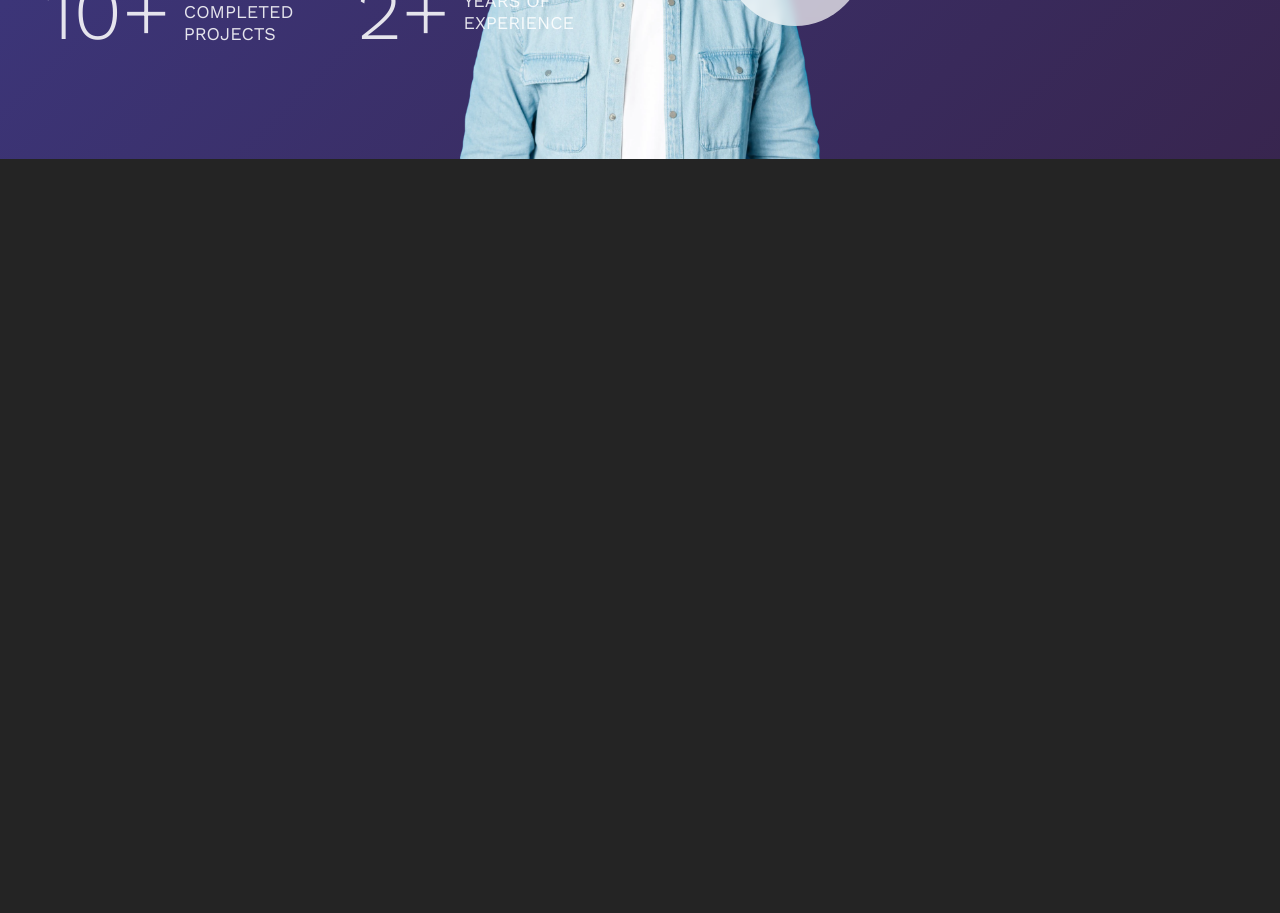
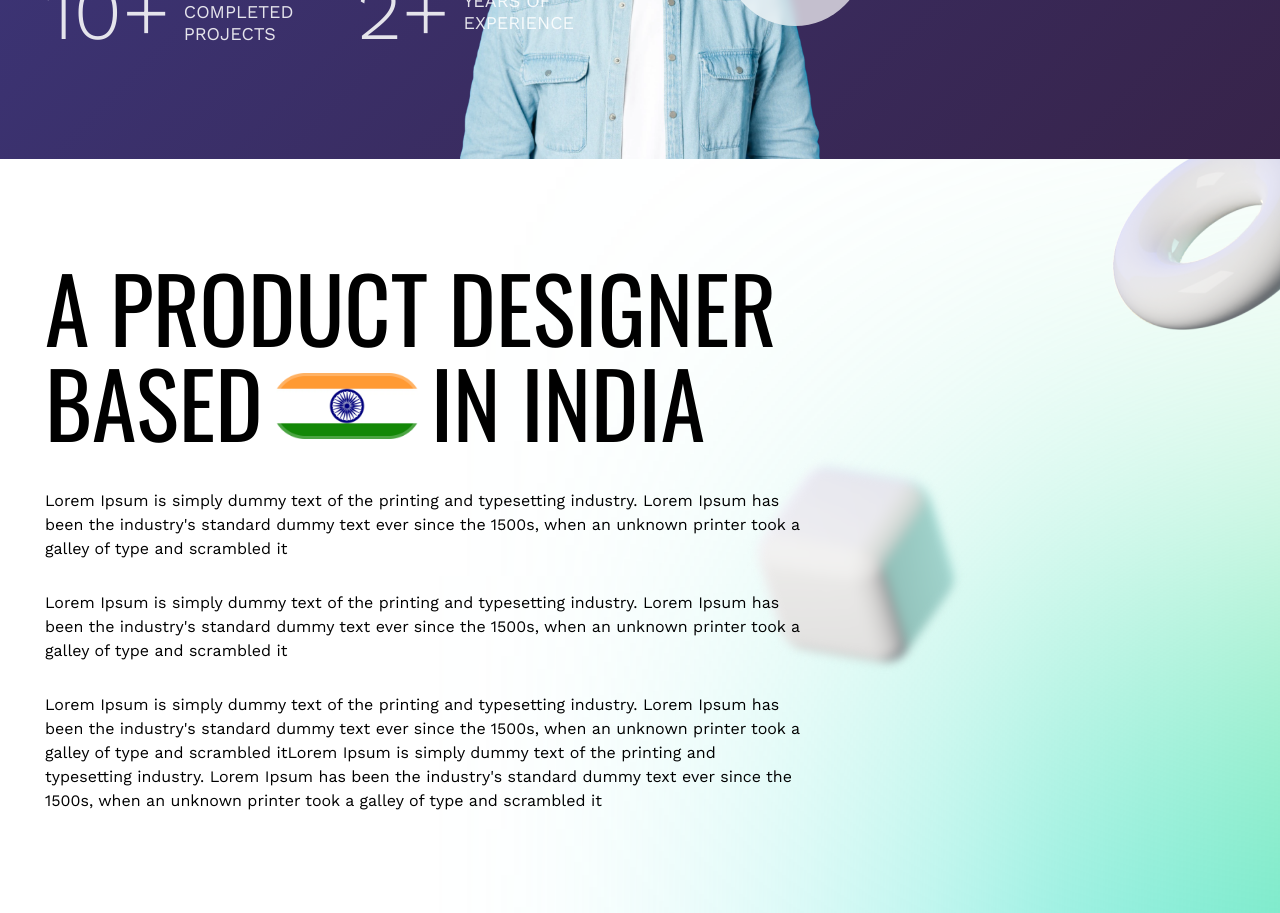
Before and after one commit to ShariqAnsari88/portfolio-2023, a React (Vite) app: page / in a window 1280 px wide. Shown: the part 640-1553 px from the top of the page. Before the commit the page ends 800 px from the top, so only its background shows below. Built offline with nearby package versions, Linux system fonts and the light colour scheme.

Commit message:
about me section completed

```diff
--- a/src/App.jsx
+++ b/src/App.jsx
@@ -1,11 +1,11 @@
-import { useState } from "react";
-
 import HeroBanner from "./components/HeroBanner";
+import AboutMe from "./components/AboutMe";
 
 function App() {
     return (
         <div className="App">
             <HeroBanner />
+            <AboutMe />
         </div>
     );
 }
--- /dev/null
+++ b/src/components/AboutMe.jsx
@@ -0,0 +1,68 @@
+import React from "react";
+
+import Wrapper from "./Wrapper";
+import flag from "../assets/indian-flag.png";
+import pe1 from "../assets/sec-2-p-e-1.png";
+import pe2 from "../assets/sec-2-p-e-2.png";
+
+const AboutMe = () => {
+    return (
+        <div className="w-full py-[50px] md:py-[100px] bg-white text-black relative overflow-hidden">
+            {/* BACKGROUND ELEMENTS START */}
+            <span className="sec-2-bg-gradient" />
+            <img className="sec-2-p-e-1" src={pe1} />
+            <img className="sec-2-p-e-2" src={pe2} />
+            {/* BACKGROUND ELEMENTS END */}
+
+            <Wrapper>
+                {/* HEADING START */}
+                <div className="text-[40px] md:text-[90px] 2xl:text-[120px] leading-[52px] md:leading-[95px] 2xl:leading-[123px] font-oswald uppercase mb-[25px] md:mb-[40px] 2xl:mb-[60px] flex flex-col relative">
+                    <span>A Product Designer</span>
+                    <span className="flex items-center gap-2">
+                        <span>Based</span>
+                        <img
+                            src={flag}
+                            alt=""
+                            className="w-[70px] md:w-[150px] 2xl:w-[190px] block mt-1 md:mt-2"
+                        />
+                        <span>In India</span>
+                    </span>
+                </div>
+                {/* HEADING END */}
+
+                {/* PARAGRAPH START */}
+                <div className="max-w-[759px] 2xl:max-w-[959px] text-[16px] 2xl:text-[20px] leading-[24px] 2xl:leading-[32px] mb-[20px] md:mb-[30px] 2xl:mb-[50px] relative">
+                    Lorem Ipsum is simply dummy text of the printing and
+                    typesetting industry. Lorem Ipsum has been the industry's
+                    standard dummy text ever since the 1500s, when an unknown
+                    printer took a galley of type and scrambled it
+                </div>
+                {/* PARAGRAPH END */}
+
+                {/* PARAGRAPH START */}
+                <div className="max-w-[759px] 2xl:max-w-[959px] text-[16px] 2xl:text-[20px] leading-[24px] 2xl:leading-[32px] mb-[20px] md:mb-[30px] 2xl:mb-[50px] relative">
+                    Lorem Ipsum is simply dummy text of the printing and
+                    typesetting industry. Lorem Ipsum has been the industry's
+                    standard dummy text ever since the 1500s, when an unknown
+                    printer took a galley of type and scrambled it
+                </div>
+                {/* PARAGRAPH END */}
+
+                {/* PARAGRAPH START */}
+                <div className="max-w-[759px] 2xl:max-w-[959px] text-[16px] 2xl:text-[20px] leading-[24px] 2xl:leading-[32px] relative">
+                    Lorem Ipsum is simply dummy text of the printing and
+                    typesetting industry. Lorem Ipsum has been the industry's
+                    standard dummy text ever since the 1500s, when an unknown
+                    printer took a galley of type and scrambled itLorem Ipsum is
+                    simply dummy text of the printing and typesetting industry.
+                    Lorem Ipsum has been the industry's standard dummy text ever
+                    since the 1500s, when an unknown printer took a galley of
+                    type and scrambled it
+                </div>
+                {/* PARAGRAPH END */}
+            </Wrapper>
+        </div>
+    );
+};
+
+export default AboutMe;
--- a/src/index.css
+++ b/src/index.css
@@ -68,3 +68,79 @@
         background-position: 0% 5%;
     }
 }
+
+.sec-2-bg-gradient {
+    position: absolute;
+    width: 398px;
+    height: 398px;
+    left: 217px;
+    top: 457px;
+    background: linear-gradient(
+        236.22deg,
+        #ff3c47 -3.32%,
+        #bcee50 15.86%,
+        #32e2ed 73.4%
+    );
+    filter: blur(212px);
+}
+.sec-2-p-e-1 {
+    width: 78px;
+    right: -40px;
+    top: 0;
+    position: absolute;
+}
+.sec-2-p-e-2 {
+    width: 93px;
+    top: 375px;
+    left: -50px;
+    position: absolute;
+    filter: blur(3.5px);
+}
+
+/* sm */
+@media screen and (min-width: 640px) {
+}
+
+/* md */
+@media screen and (min-width: 768px) {
+    .sec-2-bg-gradient {
+        width: 1420px;
+        height: 1419px;
+        left: 1000px;
+        top: 417px;
+    }
+    .sec-2-p-e-1 {
+        width: 218px;
+        top: -21px;
+        right: -50px;
+    }
+    .sec-2-p-e-2 {
+        width: 212px;
+        left: 750px;
+        top: 300px;
+    }
+}
+
+/* lg */
+@media screen and (min-width: 1024px) {
+}
+
+/* xl */
+@media screen and (min-width: 1280px) {
+}
+
+/* 2xl */
+@media screen and (min-width: 1536px) {
+    .sec-2-p-e-1 {
+        top: -21px;
+        right: -50px;
+    }
+    .sec-2-p-e-2 {
+        left: 1067px;
+        top: 428px;
+    }
+    .sec-2-bg-gradient {
+        left: 1561px;
+        top: 417px;
+    }
+}
```
